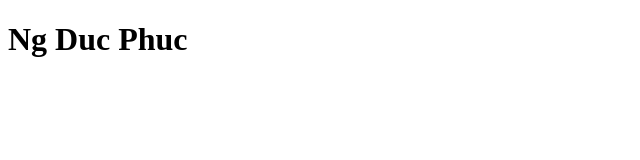
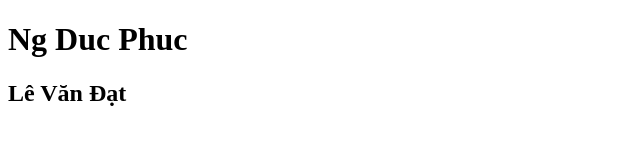
Before and after one commit to phucndph55677/demo1, a plain HTML site: page index.html in a window 1280 px wide. Shown: the whole page, without its empty margins (0-640 px from the left). Drawn offline with Linux system fonts and the light colour scheme.

Commit message:
Lần đẩy thứ 2

```diff
--- a/index.html
+++ b/index.html
@@ -8,5 +8,7 @@
 <body>
     <!-- Lan day thu nhat -->
     <h1>Ng Duc Phuc</h1>
+    <!-- lần đẩy 2 -->
+    <h2>Lê Văn Đạt</h2>
 </body>
 </html>
```
